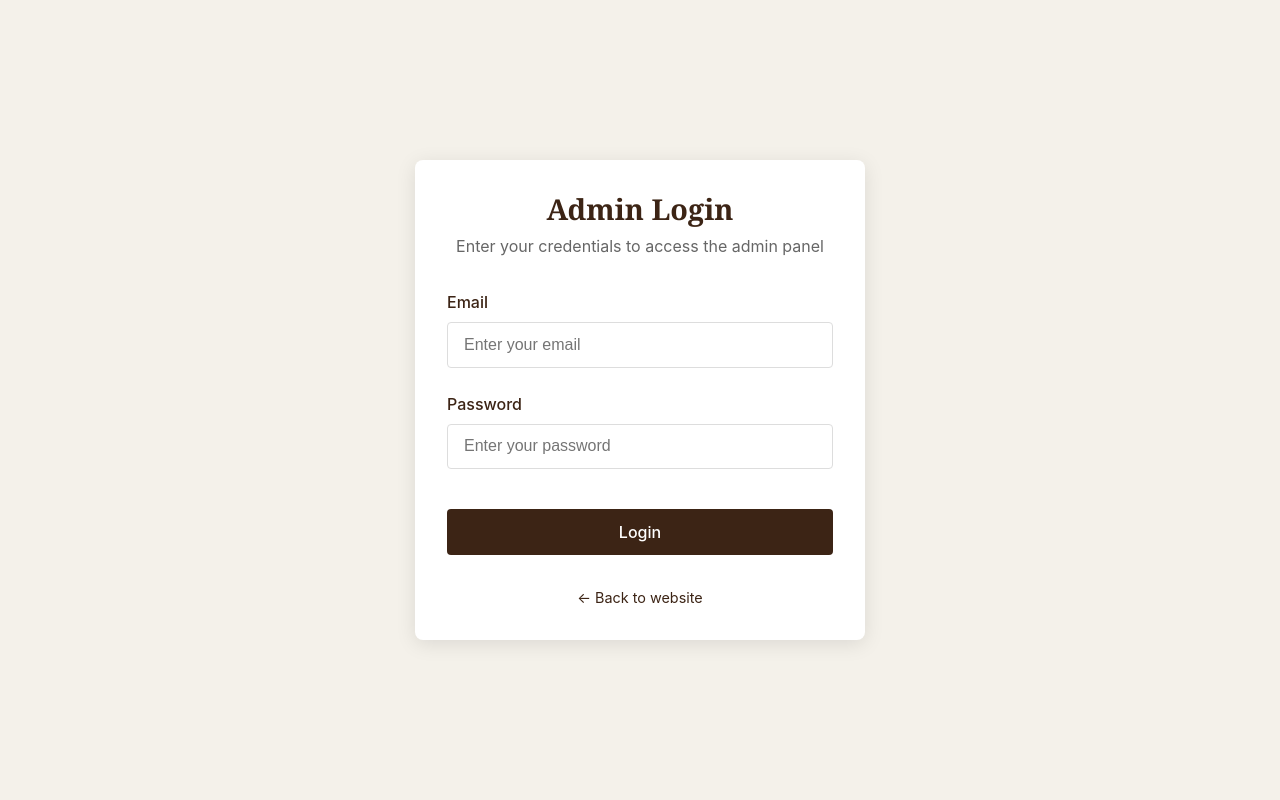
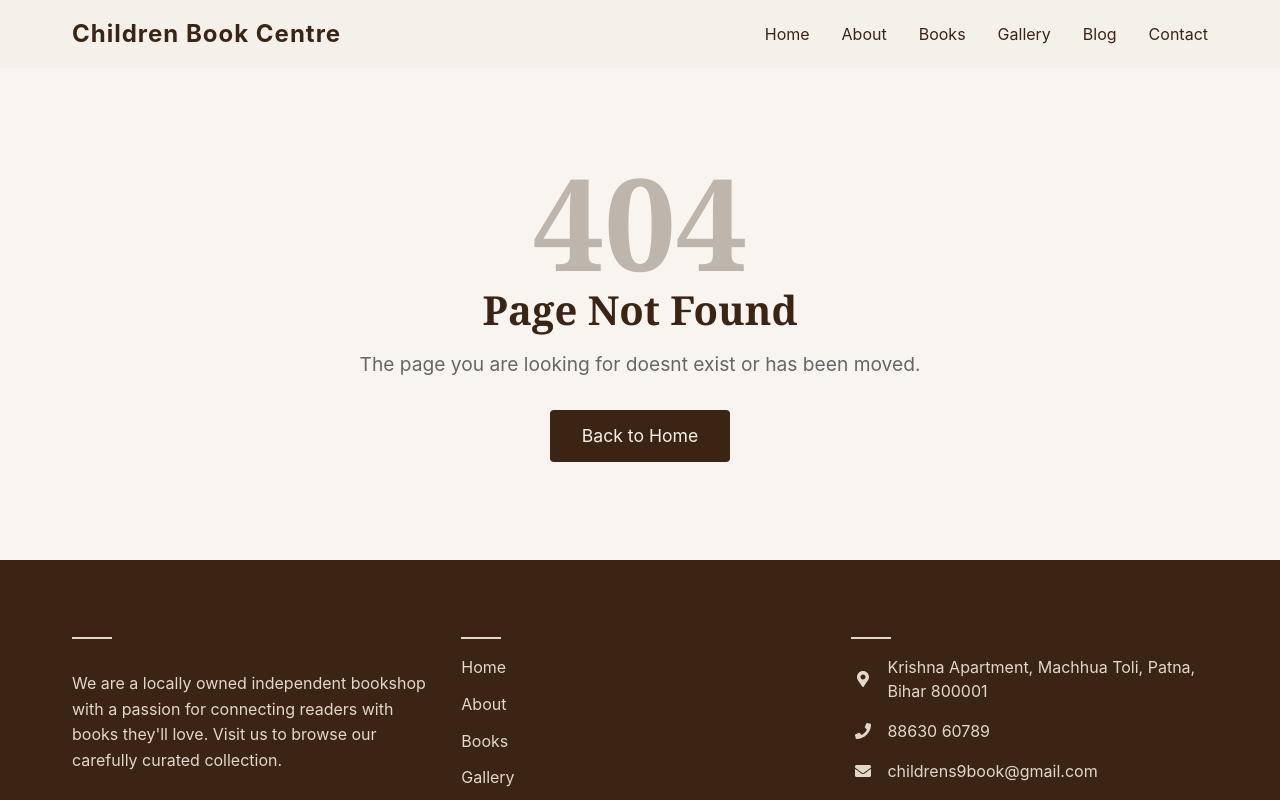
Before and after one commit to Nawed-hassan/ChildrenBookCentre, a React (Vite) app in the folder frontend/: page /admin/login in a window 1280 px wide. Shown: the top 800 px of the page. Built offline with nearby package versions, Linux system fonts and the light colour scheme.

Commit message:
Update App.jsx

```diff
--- a/frontend/src/App.jsx
+++ b/frontend/src/App.jsx
@@ -52,7 +52,7 @@
           </Route>
 
           {/* Admin Routes */}
-          <Route path="/admin/login" element={<Login />} />
+          <Route path="/login" element={<Login />} />
           <Route path="/admin" element={<AdminLayout />}>
             <Route index element={<Dashboard />} />
             <Route path="books" element={<ManageBooks />} />
```
